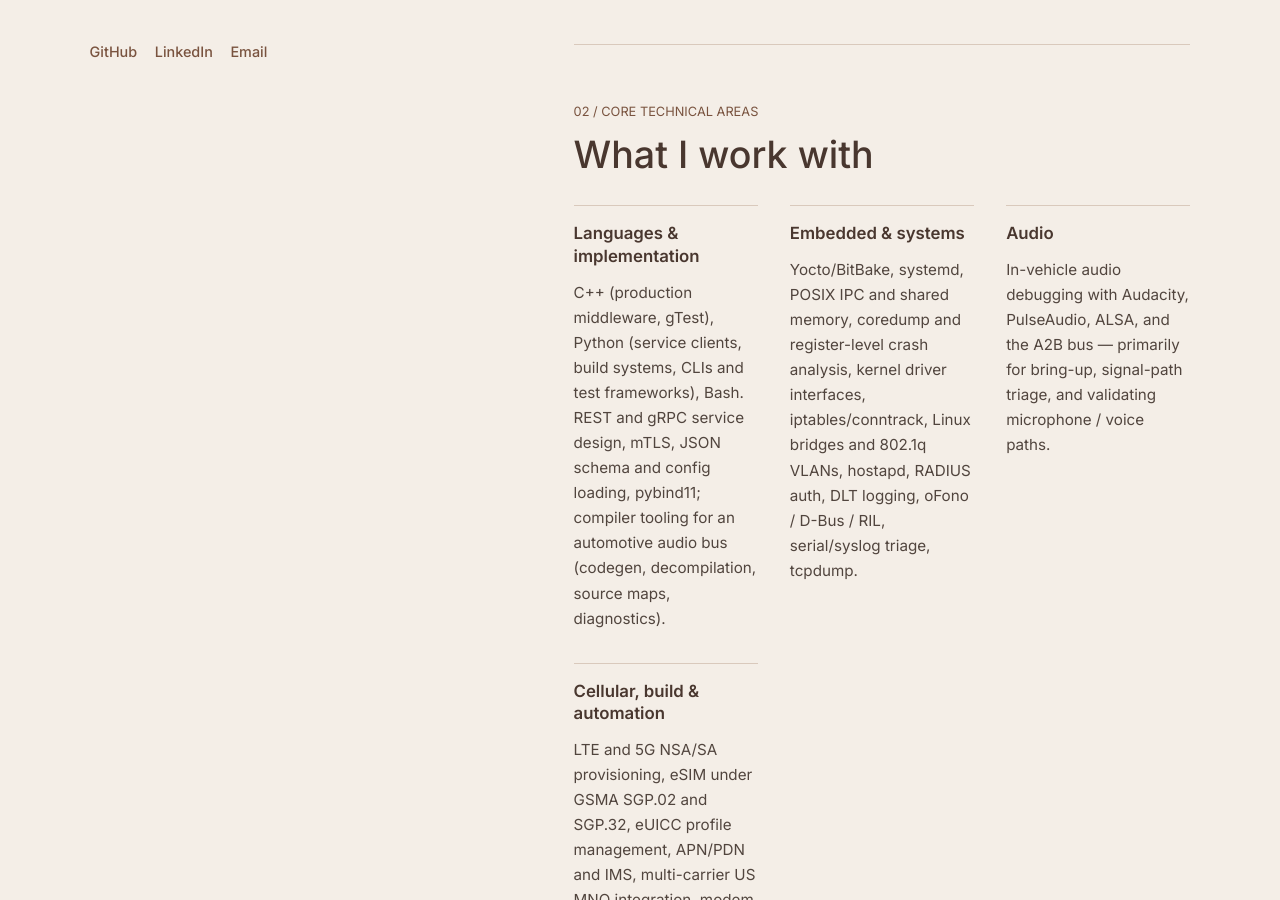
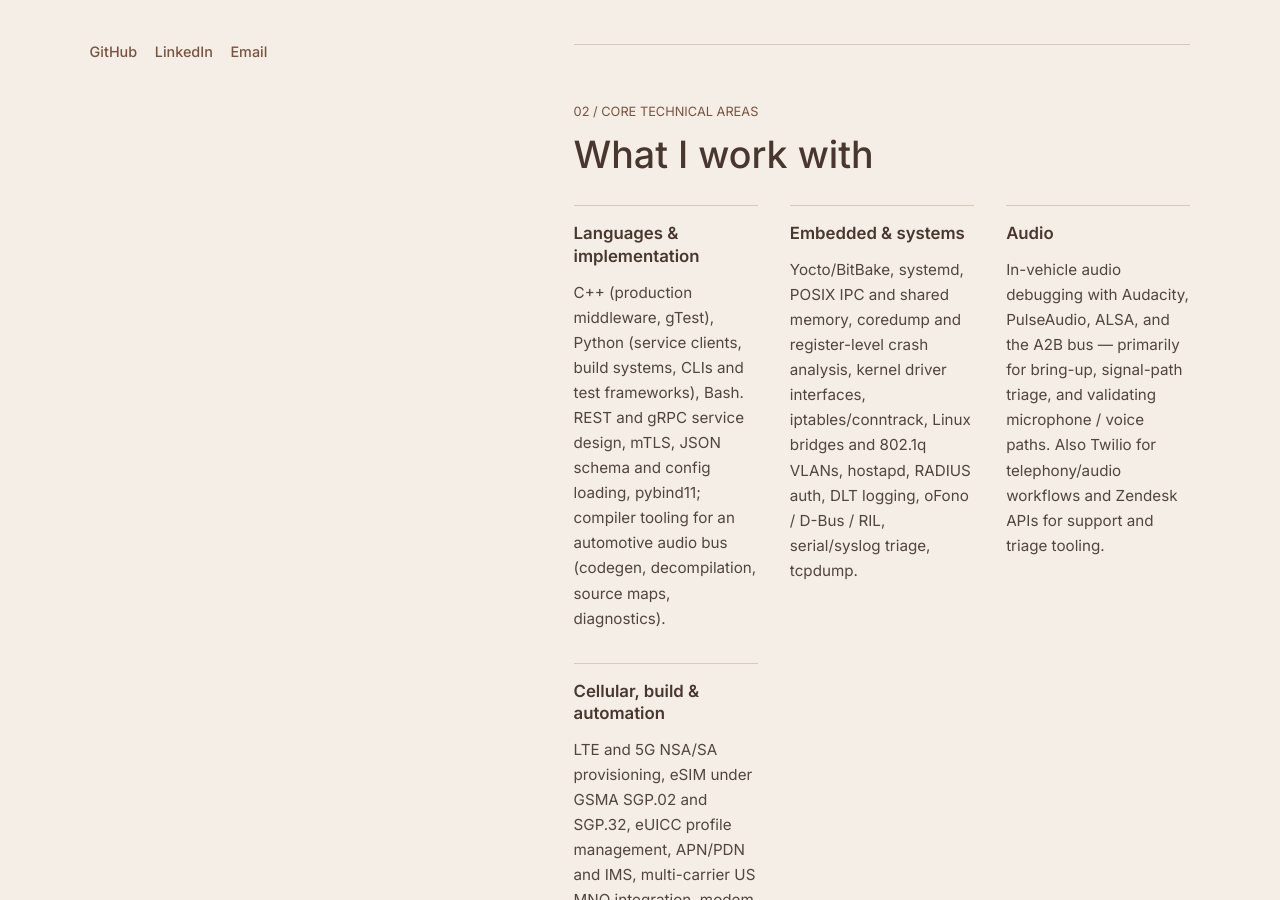
Before and after one commit to zachen-official/personal_website, a Jekyll site: the page built from index.html, in a window 1280 px wide and 900 px high, scrolled down 833 px. Built offline with Jekyll 4.4.1, drawn with Linux system fonts in a browser that asks for light colours; some of the changed text lies outside the part shown.

Commit message:
Add Twilio and Zendesk API work to the audio sections.

```diff
--- a/about/index.html
+++ b/about/index.html
@@ -6,7 +6,7 @@ description: About Zack Chen, software development engineer focused on firmware,
 <article class="page prose">
 	<h1>About</h1>
 	<p>I’m Zack Chen. I earned a B.S.E. in Computer Engineering from the University of Michigan (2019), then built embedded sensing and IoT systems at Evigia and in UMich research before moving into vehicle telematics.</p>
-	<p>At Zoox I’ve spent about six years on the telematics and in-vehicle audio stacks — writing production C++ middleware, Python build and provisioning systems, and A2B tooling. Audio work has been primarily debugging with Audacity, PulseAudio, ALSA, and the A2B bus. That also includes a cellular voice-readiness feature shipped end to end, the signing and deploy-artifact generator behind 49 telematics and 22 audio firmware releases, and production fault debug down to coredumps, register state, and modem traces.</p>
+	<p>At Zoox I’ve spent about six years on the telematics and in-vehicle audio stacks — writing production C++ middleware, Python build and provisioning systems, and A2B tooling. Audio work has been primarily debugging with Audacity, PulseAudio, ALSA, and the A2B bus, plus Twilio for telephony/audio workflows and Zendesk APIs for support and triage tooling. That also includes a cellular voice-readiness feature shipped end to end, the signing and deploy-artifact generator behind 49 telematics and 22 audio firmware releases, and production fault debug down to coredumps, register state, and modem traces.</p>
 	<p>I entered through validation and moved into implementation, systems architecture, and cross-organizational technical design. I’m targeting Senior Software Development Engineer in either embedded or backend systems.</p>
 	<p>Read the <a href="{{ '/cv/' | relative_url }}">résumés</a> (embedded or backend) or browse highlights on the <a href="{{ '/' | relative_url }}">home page</a>.</p>
 </article>
--- a/cv/backend/index.html
+++ b/cv/backend/index.html
@@ -23,7 +23,7 @@ description: Backend / platform résumé for Zack Chen — Services, APIs & Buil
 		<p><strong>Languages</strong> — Python (service clients, CLIs, build systems, and test frameworks; multi-thousand-line packages as sole author), C++ (production services, gTest), Bash.</p>
 		<p><strong>Infrastructure &amp; delivery</strong> — Bazel, Docker, CI pipeline design and parallelization, artifact-repository publishing, cryptographic artifact signing, reproducible builds pinned by commit, release automation, observability dashboards, structured logging, pre-commit tooling.</p>
 		<p><strong>Systems</strong> — Linux: systemd, POSIX IPC and shared memory, D-Bus, netfilter/iptables, bridges and 802.1q VLANs, hostapd, RADIUS auth, Yocto/BitBake; coredump and register-level crash analysis, tcpdump. Contributed to Rovebot WiFi bridge/VLAN and RADIUS authentication support.</p>
-		<p><strong>Audio</strong> — Debugged in-vehicle audio paths with Audacity, PulseAudio, ALSA, and the A2B bus; A2B compiler tooling for microphone-chain configuration.</p>
+		<p><strong>Audio</strong> — Debugged in-vehicle audio paths with Audacity, PulseAudio, ALSA, and the A2B bus; Twilio for telephony/audio workflows; Zendesk APIs for support and triage tooling; A2B compiler tooling for microphone-chain configuration.</p>
 	</section>
 
 	<section>
@@ -78,6 +78,7 @@ description: Backend / platform résumé for Zack Chen — Services, APIs & Buil
 		<h4>Audio debugging and A2B tooling</h4>
 		<ul>
 			<li>Debugged in-vehicle audio with Audacity, PulseAudio, ALSA, and the A2B bus — primarily for bring-up and signal-path triage.</li>
+			<li>Worked with Twilio for telephony/audio workflows and Zendesk APIs for support and triage tooling around the audio stack.</li>
 			<li>Wrote a two-way A2B compiler for microphone-chain config: assembler-style source, compile/decompile backends, CI-friendly diagnostics, and source-map replay of opaque driver error codes.</li>
 		</ul>
 
--- a/cv/embedded/index.html
+++ b/cv/embedded/index.html
@@ -20,7 +20,7 @@ description: Embedded / firmware résumé for Zack Chen — Software Development
 		<h2>Core technical areas</h2>
 		<p><strong>Embedded &amp; systems</strong> — Yocto/BitBake, systemd, POSIX IPC/shared memory, coredump and register-level crash analysis, kernel driver interfaces, iptables/conntrack, Linux bridges/VLANs, hostapd, RADIUS auth, DLT, oFono / D-Bus / RIL, serial/syslog, tcpdump.</p>
 		<p><strong>WiFi</strong> — Contributed to Rovebot WiFi: Linux bridge and VLAN ID support with hostapd, and RADIUS server authentication.</p>
-		<p><strong>Audio</strong> — In-vehicle audio debugging with Audacity, PulseAudio, ALSA, and the A2B bus; primarily for bring-up, signal-path triage, and microphone / voice-path validation. A2B compiler tooling (codegen, decompilation, source maps, diagnostics).</p>
+		<p><strong>Audio</strong> — In-vehicle audio debugging with Audacity, PulseAudio, ALSA, and the A2B bus; primarily for bring-up, signal-path triage, and microphone / voice-path validation. Twilio for telephony/audio workflows; Zendesk APIs for support and triage tooling. A2B compiler tooling (codegen, decompilation, source maps, diagnostics).</p>
 		<p><strong>Cellular &amp; telecom</strong> — LTE and 5G NSA/SA, eSIM under GSMA SGP.02 and SGP.32, eUICC profile management, APN/PDN and IMS, multi-carrier US MNO integration, modem log analysis.</p>
 		<p><strong>Languages &amp; implementation</strong> — C++ (production middleware, gTest), Python (services, build systems, CLIs, test frameworks), Bash; REST/gRPC, mTLS, JSON schema, pybind11.</p>
 		<p><strong>Build, release &amp; automation</strong> — Bazel, Docker, Git, Bamboo CI, signed release pipelines, programmable telephony APIs, MCP servers and agent tooling, TestRail.</p>
@@ -32,7 +32,7 @@ description: Embedded / firmware résumé for Zack Chen — Software Development
 		<ul>
 			<li>Designed and shipped a cellular voice-readiness scoring feature end to end (algorithm, service, JSON config, NSA/SA detection, telemetry cache, gTest) with fail-safe REST semantics for 5G-SA voice routing.</li>
 			<li>Redesigned the cellular watchdog as an explicit state machine with trace streaming (timer cut 2 min → 45 s); root-caused memory/IPC faults from coredumps and fixed modem, IMS, and PCIe/DMA issues on an automotive SoC.</li>
-			<li>Debugged in-vehicle audio with Audacity, PulseAudio, ALSA, and the A2B bus; wrote a two-way A2B compiler (assembler-style source, compile/decompile, CI diagnostics, source-map replay of opaque driver errors).</li>
+			<li>Debugged in-vehicle audio with Audacity, PulseAudio, ALSA, and the A2B bus; worked with Twilio for telephony/audio workflows and Zendesk APIs for support/triage tooling; wrote a two-way A2B compiler (assembler-style source, compile/decompile, CI diagnostics, source-map replay of opaque driver errors).</li>
 			<li>Contributed to Rovebot WiFi enablement: Linux bridge and VLAN ID support with hostapd, plus RADIUS server authentication.</li>
 			<li>Brought up eSIM on two generations (GSMA SGP.02 and SGP.32); wrote a factory-safe SIM-identity CLI and a ~1,900-line carrier-platform client/CLI; led 5G NSA/SA enablement through field validation.</li>
 			<li>Built the fleet firmware flashing and signed deploy-artifact system; release captain for 49 telematics and 22 audio firmware versions; own the OTA configure-and-provision contract across four repositories.</li>
--- a/index.html
+++ b/index.html
@@ -54,7 +54,7 @@ description: Zack Chen builds production middleware, firmware build systems, and
 				</article>
 				<article class="skill-block">
 					<h3>Audio</h3>
-					<p>In-vehicle audio debugging with Audacity, PulseAudio, ALSA, and the A2B bus — primarily for bring-up, signal-path triage, and validating microphone / voice paths.</p>
+					<p>In-vehicle audio debugging with Audacity, PulseAudio, ALSA, and the A2B bus — primarily for bring-up, signal-path triage, and validating microphone / voice paths. Also Twilio for telephony/audio workflows and Zendesk APIs for support and triage tooling.</p>
 				</article>
 				<article class="skill-block">
 					<h3>Cellular, build &amp; automation</h3>
@@ -160,6 +160,7 @@ description: Zack Chen builds production middleware, firmware build systems, and
 					<p><strong>Audio &amp; A2B tooling</strong></p>
 					<ul>
 						<li>Debugged in-vehicle audio paths with Audacity, PulseAudio, ALSA, and the A2B bus — microphone/voice bring-up, signal-path triage, and capture analysis.</li>
+						<li>Worked with Twilio for telephony/audio workflows and Zendesk APIs for support and triage tooling around the audio stack.</li>
 						<li>Wrote a two-way compiler for an A2B microphone-chain config: assembler-style source, compile to packed binary for the kernel driver, decompile back to readable source, and source-map replay of opaque driver errors.</li>
 					</ul>
 					<p><strong>Build, release &amp; deploy architecture</strong></p>
```
